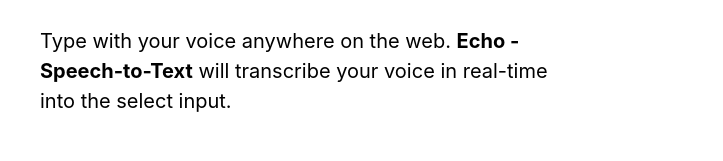
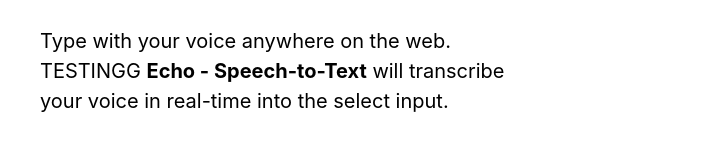
Before and after one commit to soluciahealth/echo-landing-page, a plain HTML site: page index.html in a window 1280 px wide. Shown: the part 440-601 px from the top of the page, 0-723 px from the left. Drawn offline with nearby package versions, Linux system fonts and the light colour scheme; a script that the page names is missing.

Commit message:
Update index.html

```diff
--- a/index.html
+++ b/index.html
@@ -75,7 +75,7 @@
                   </div>
                   <div class="margin-bottom margin-large">
                     <div class="max-width-medium">
-                      <div class="text-block-3">Type with your voice anywhere on the web. <strong>Echo - Speech-to-Text</strong> will transcribe your voice in real-time into the select input.</div>
+                      <div class="text-block-3">Type with your voice anywhere on the web. TESTINGG <strong>Echo - Speech-to-Text</strong> will transcribe your voice in real-time into the select input.</div>
                     </div>
                   </div>
                   <div class="buttons-links-flex-wrap">
```
